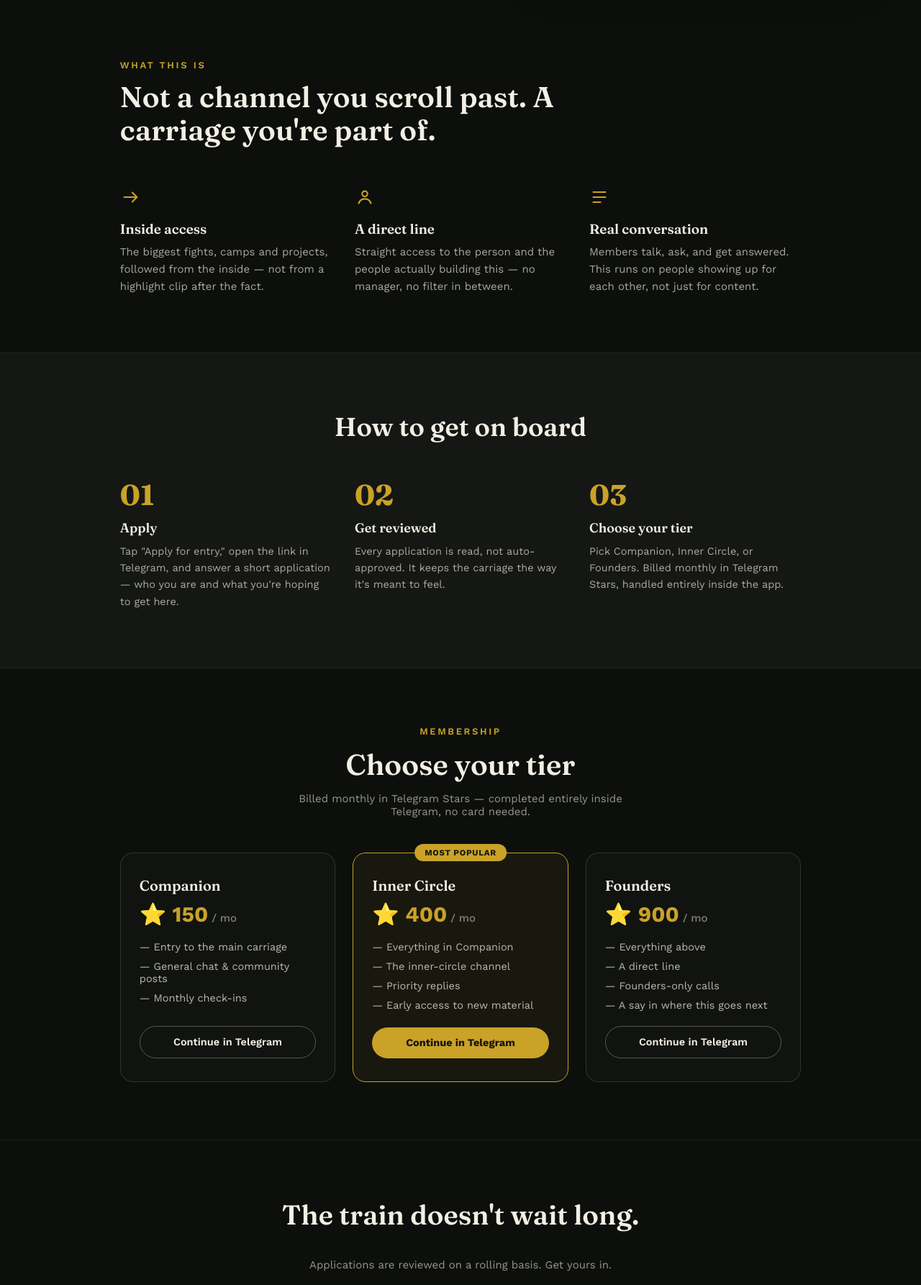
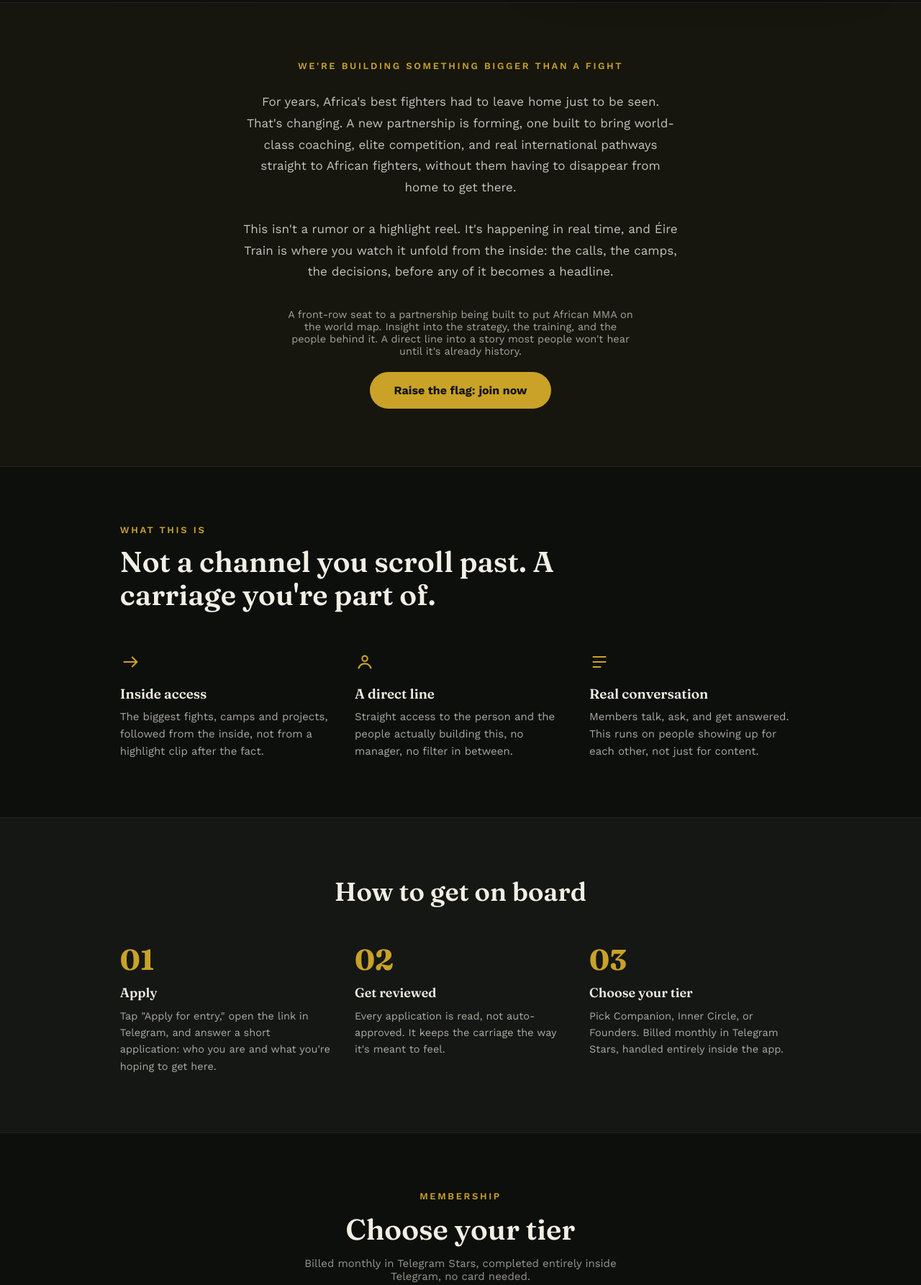
Before and after one commit to NahomWedi/-ireTrain-backend, a website: page site.html in a window 1280 px wide. Shown: the part 794-2580 px from the top of the page at 72% size. Drawn offline with nearby package versions, Linux system fonts and the light colour scheme.

Commit message:
Update title and improve text clarity in site.html

```diff
--- a/site.html
+++ b/site.html
@@ -3,7 +3,7 @@
 <head>
 <meta charset="utf-8">
 <meta name="viewport" content="width=device-width, initial-scale=1">
-<title>Éire Train — Private Community</title>
+<title>Éire Train: Private Community</title>
 <link rel="preconnect" href="https://fonts.googleapis.com">
 <link rel="preconnect" href="https://fonts.gstatic.com" crossorigin>
 <link href="https://fonts.googleapis.com/css2?family=Fraunces:ital,wght@0,400;0,600;0,700;1,500&family=Work+Sans:wght@400;500;600;700&display=swap" rel="stylesheet">
@@ -57,8 +57,9 @@
   <div class="hero-text">
     <div class="eyebrow">A private community</div>
     <h1 style="font-size: clamp(38px, 5.6vw, 68px); line-height: 1.04; font-weight: 700;">Welcome. We have arrived.</h1>
+    <div style="font-size:18px; font-weight:600; color: var(--accent); letter-spacing:.02em;">Éire Train: we're coming. Choo choo. 🚂</div>
     <p style="max-width:520px; font-size:17px; line-height:1.65; color: rgba(243,239,228,0.75);">
-      This is where it happens before anyone else sees it — the biggest fights, the camps, the projects, and the
+      This is where it happens before anyone else sees it: the biggest fights, the camps, the projects, and the
       real conversation behind them. No highlight reels. No spectators. Just the people actually in it.
     </p>
     <div style="display:flex; gap:16px; flex-wrap:wrap;">
@@ -72,6 +73,29 @@
   </div>
 </div>
 
+<div class="section" style="background: rgba(201,162,39,0.05); border-top: 1px solid rgba(243,239,228,0.06); border-bottom: 1px solid rgba(243,239,228,0.06);">
+  <div class="wrap" style="display:flex; flex-direction:column; gap:28px; max-width:760px; text-align:center; margin:0 auto;">
+    <div class="eyebrow">We're building something bigger than a fight</div>
+    <p style="font-size:17px; line-height:1.75; color: rgba(243,239,228,0.8); margin:0;">
+      For years, Africa's best fighters had to leave home just to be seen. That's changing. A new partnership is forming,
+      one built to bring world-class coaching, elite competition, and real international pathways straight to African
+      fighters, without them having to disappear from home to get there.
+    </p>
+    <p style="font-size:17px; line-height:1.75; color: rgba(243,239,228,0.8); margin:0;">
+      This isn't a rumor or a highlight reel. It's happening in real time, and Éire Train is where you watch it unfold
+      from the inside: the calls, the camps, the decisions, before any of it becomes a headline.
+    </p>
+    <div style="display:flex; flex-direction:column; gap:12px; align-items:center; margin-top:8px;">
+      <div style="font-size:14.5px; color: rgba(243,239,228,0.65); max-width:480px;">
+        A front-row seat to a partnership being built to put African MMA on the world map. Insight into the strategy,
+        the training, and the people behind it. A direct line into a story most people won't hear until it's already
+        history.
+      </div>
+      <a class="join-btn btn-primary" href="https://t.me/+HHm87HDR6As4ZGM8" target="_blank" rel="noopener noreferrer" style="margin-top:8px;">Raise the flag: join now</a>
+    </div>
+  </div>
+</div>
+
 <div class="section wrap" style="display:flex; flex-direction:column; gap:56px;">
   <div style="max-width:640px;">
     <div class="eyebrow" style="margin-bottom:14px;">What this is</div>
@@ -81,12 +105,12 @@
     <div class="feature">
       <svg width="28" height="28" viewBox="0 0 24 24" fill="none" stroke="var(--accent)" stroke-width="1.8"><path d="M4 12h16M14 6l6 6-6 6"/></svg>
       <h3>Inside access</h3>
-      <p>The biggest fights, camps and projects, followed from the inside — not from a highlight clip after the fact.</p>
+      <p>The biggest fights, camps and projects, followed from the inside, not from a highlight clip after the fact.</p>
     </div>
     <div class="feature">
       <svg width="28" height="28" viewBox="0 0 24 24" fill="none" stroke="var(--accent)" stroke-width="1.8"><circle cx="12" cy="8" r="3.2"/><path d="M4.5 20c1.2-4 4-6 7.5-6s6.3 2 7.5 6"/></svg>
       <h3>A direct line</h3>
-      <p>Straight access to the person and the people actually building this — no manager, no filter in between.</p>
+      <p>Straight access to the person and the people actually building this, no manager, no filter in between.</p>
     </div>
     <div class="feature">
       <svg width="28" height="28" viewBox="0 0 24 24" fill="none" stroke="var(--accent)" stroke-width="1.8"><path d="M4 6h16M4 12h16M4 18h10"/></svg>
@@ -103,7 +127,7 @@
       <div>
         <div class="step-num">01</div>
         <h3 style="font-size:18px; font-weight:600; margin:10px 0;">Apply</h3>
-        <p style="font-size:14.5px; line-height:1.6; color: rgba(243,239,228,0.68); margin:0;">Tap "Apply for entry," open the link in Telegram, and answer a short application — who you are and what you're hoping to get here.</p>
+        <p style="font-size:14.5px; line-height:1.6; color: rgba(243,239,228,0.68); margin:0;">Tap "Apply for entry," open the link in Telegram, and answer a short application: who you are and what you're hoping to get here.</p>
       </div>
       <div>
         <div class="step-num">02</div>
@@ -123,7 +147,7 @@
   <div style="text-align:center;">
     <div class="eyebrow" style="margin-bottom:14px;">Membership</div>
     <h2 style="font-size: clamp(28px, 4vw, 40px); font-weight:600;">Choose your tier</h2>
-    <p style="font-size:15px; color: rgba(243,239,228,0.6); max-width:480px; margin:14px auto 0;">Billed monthly in Telegram Stars — completed entirely inside Telegram, no card needed.</p>
+    <p style="font-size:15px; color: rgba(243,239,228,0.6); max-width:480px; margin:14px auto 0;">Billed monthly in Telegram Stars, completed entirely inside Telegram, no card needed.</p>
   </div>
 
   <div class="tiers-grid">
@@ -133,9 +157,9 @@
         <div class="price">⭐ 150<span> / mo</span></div>
       </div>
       <div class="tier-list">
-        <div>— Entry to the main carriage</div>
-        <div>— General chat &amp; community posts</div>
-        <div>— Monthly check-ins</div>
+        <div>• Entry to the main carriage</div>
+        <div>• General chat &amp; community posts</div>
+        <div>• Monthly check-ins</div>
       </div>
       <a class="tier-cta" href="https://t.me/+HHm87HDR6As4ZGM8" target="_blank" rel="noopener noreferrer">Continue in Telegram</a>
     </div>
@@ -147,10 +171,10 @@
         <div class="price">⭐ 400<span> / mo</span></div>
       </div>
       <div class="tier-list">
-        <div>— Everything in Companion</div>
-        <div>— The inner-circle channel</div>
-        <div>— Priority replies</div>
-        <div>— Early access to new material</div>
+        <div>• Everything in Companion</div>
+        <div>• The inner-circle channel</div>
+        <div>• Priority replies</div>
+        <div>• Early access to new material</div>
       </div>
       <a class="tier-cta solid" href="https://t.me/+HHm87HDR6As4ZGM8" target="_blank" rel="noopener noreferrer">Continue in Telegram</a>
     </div>
@@ -161,10 +185,10 @@
         <div class="price">⭐ 900<span> / mo</span></div>
       </div>
       <div class="tier-list">
-        <div>— Everything above</div>
-        <div>— A direct line</div>
-        <div>— Founders-only calls</div>
-        <div>— A say in where this goes next</div>
+        <div>• Everything above</div>
+        <div>• A direct line</div>
+        <div>• Founders-only calls</div>
+        <div>• A say in where this goes next</div>
       </div>
       <a class="tier-cta" href="https://t.me/+HHm87HDR6As4ZGM8" target="_blank" rel="noopener noreferrer">Continue in Telegram</a>
     </div>
```
